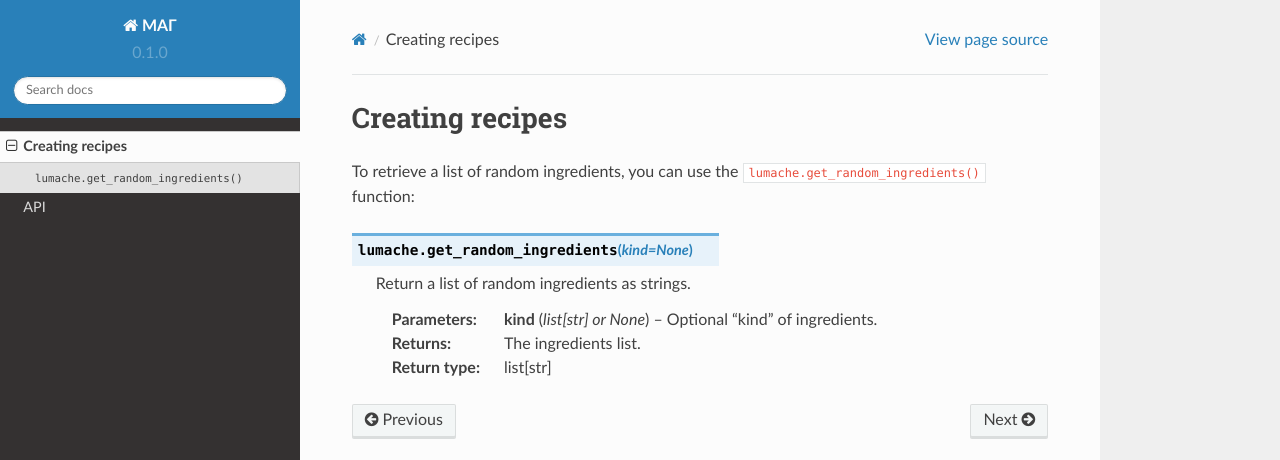
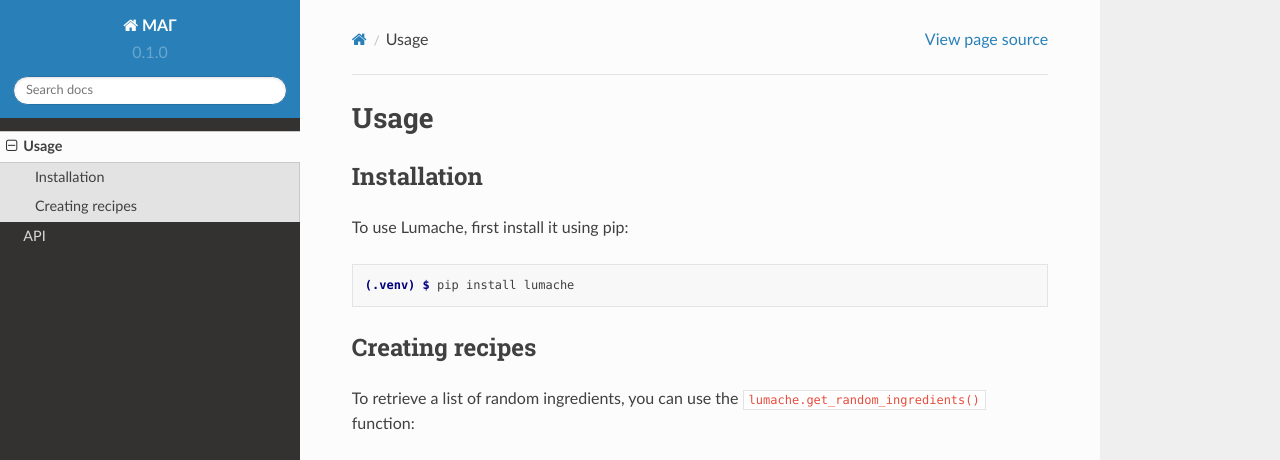
Before and after one commit to Zenkin/mag_tutorial, a Sphinx documentation site: the page built from docs/source/usage.rst, in a window 1280 px wide and 1095 px high. Shown: the top 460 px of the window. Built offline with Sphinx 7.4.7 and the Read the Docs theme 2.0.0, drawn with Linux system fonts in a browser that asks for light colours; some of the changed text lies outside the part shown; grey boxes are pictures that could not be loaded.

Commit message:
Update usage.rst

```diff
--- a/docs/source/usage.rst
+++ b/docs/source/usage.rst
@@ -1,14 +1,33 @@
+Usage
+=====
+
+.. _installation:
+
+Installation
+------------
+
+To use Lumache, first install it using pip:
+
+.. code-block:: console
+
+   (.venv) $ pip install lumache
+
 Creating recipes
 ----------------
 
 To retrieve a list of random ingredients,
 you can use the ``lumache.get_random_ingredients()`` function:
 
-.. py:function:: lumache.get_random_ingredients(kind=None)
+.. autofunction:: lumache.get_random_ingredients
 
-   Return a list of random ingredients as strings.
+The ``kind`` parameter should be either ``"meat"``, ``"fish"``,
+or ``"veggies"``. Otherwise, :py:func:`lumache.get_random_ingredients`
+will raise an exception.
 
-   :param kind: Optional "kind" of ingredients.
-   :type kind: list[str] or None
-   :return: The ingredients list.
-   :rtype: list[str]
+.. autoexception:: lumache.InvalidKindError
+
+For example:
+
+>>> import lumache
+>>> lumache.get_random_ingredients()
+['shells', 'gorgonzola', 'parsley']
```
